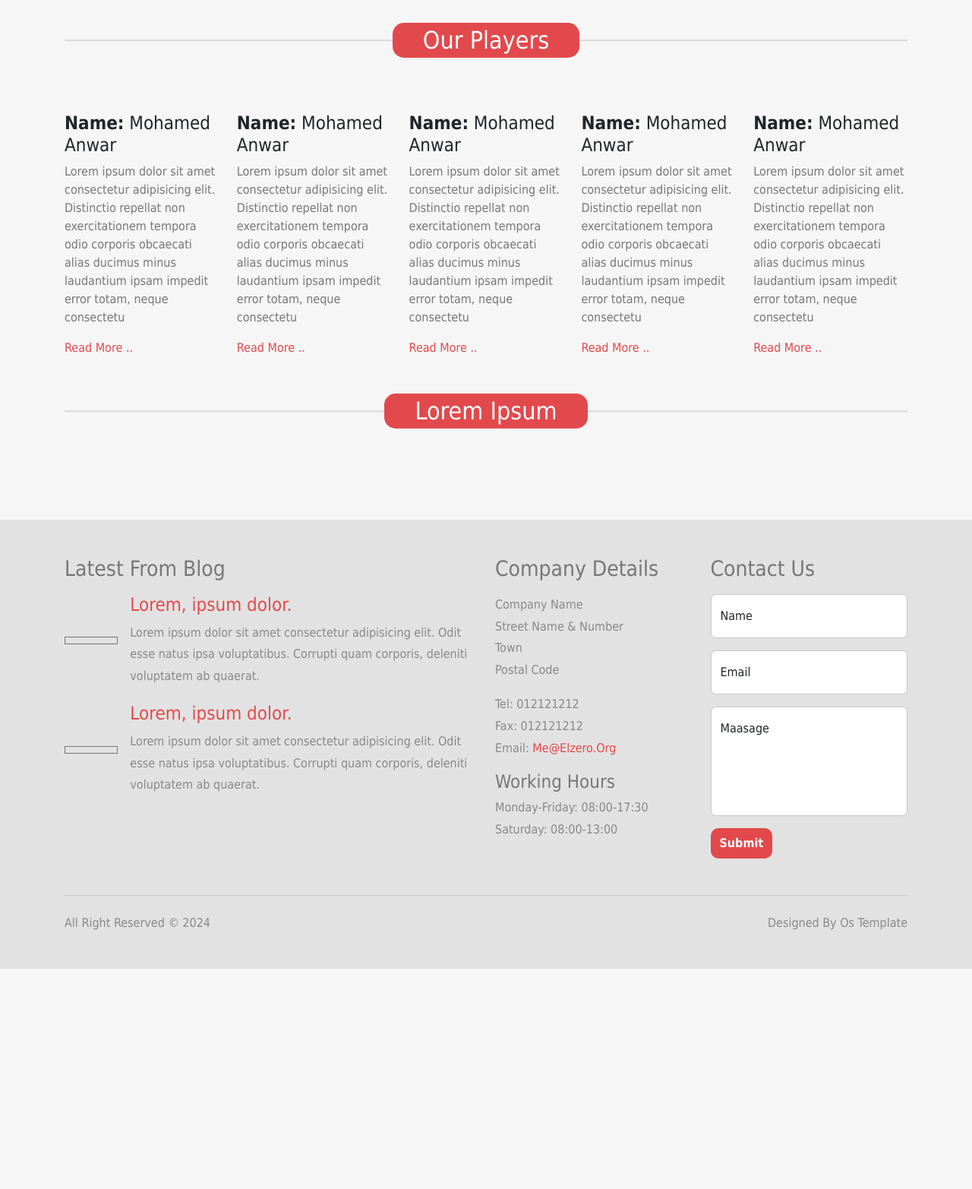
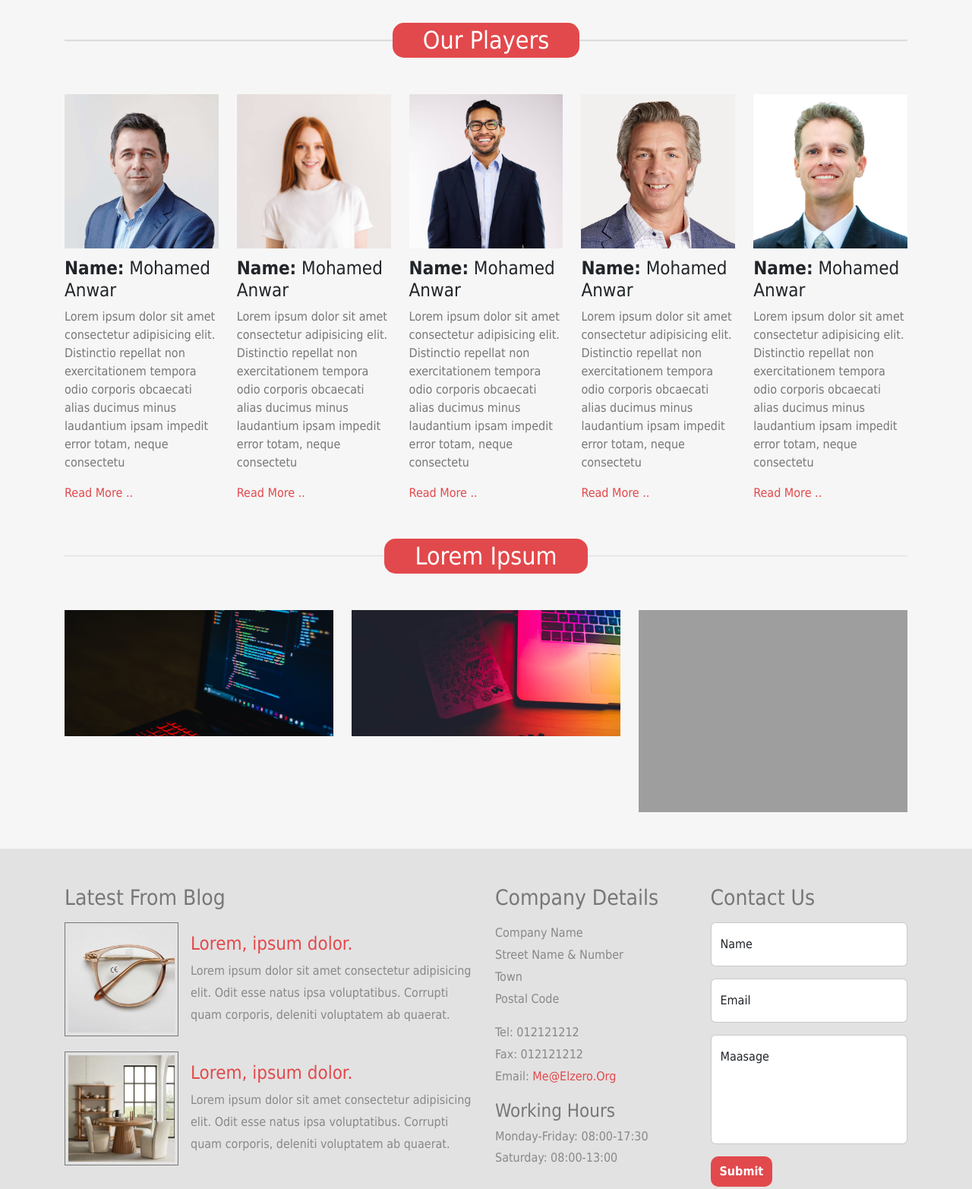
Before and after one commit to mohamedanwar2000k/Composition-Template, a plain HTML site: page index.html in a window 1280 px wide. Shown: the part 1140-2705 px from the top of the page at 76% size. Before the commit the page ends 2415 px from the top, so only its background shows below. Drawn offline with nearby package versions, Linux system fonts and the light colour scheme; the site is published under a folder, as on GitHub Pages, so addresses that start at the root find nothing.

Commit message:
Second Commit
Solve Images Paths Problem

```diff
--- a/index.html
+++ b/index.html
@@ -132,7 +132,7 @@
       </div>
       <div class="boxs">
         <div class="player-box">
-          <img src="/imgs/player-1.jpg" alt="">
+          <img src="imgs/player-1.jpg" alt="">
           <h3><span>Name:</span> Mohamed Anwar</h3>
           <p>
             Lorem ipsum dolor sit amet consectetur adipisicing elit. Distinctio repellat non exercitationem tempora
@@ -142,7 +142,7 @@
           <a href="#">Read More ..</a>
         </div>
         <div class="player-box">
-          <img src="/imgs/player-2.jpg" alt="">
+          <img src="imgs/player-2.jpg" alt="">
           <h3><span>Name:</span> Mohamed Anwar</h3>
           <p>
             Lorem ipsum dolor sit amet consectetur adipisicing elit. Distinctio repellat non exercitationem tempora
@@ -152,7 +152,7 @@
           <a href="#">Read More ..</a>
         </div>
         <div class="player-box">
-          <img src="/imgs/player-3.jpg" alt="">
+          <img src="imgs/player-3.jpg" alt="">
           <h3><span>Name:</span> Mohamed Anwar</h3>
           <p>
             Lorem ipsum dolor sit amet consectetur adipisicing elit. Distinctio repellat non exercitationem tempora
@@ -162,7 +162,7 @@
           <a href="#">Read More ..</a>
         </div>
         <div class="player-box">
-          <img src="/imgs/player-4.png" alt="">
+          <img src="imgs/player-4.png" alt="">
           <h3><span>Name:</span> Mohamed Anwar</h3>
           <p>
             Lorem ipsum dolor sit amet consectetur adipisicing elit. Distinctio repellat non exercitationem tempora
@@ -172,7 +172,7 @@
           <a href="#">Read More ..</a>
         </div>
         <div class="player-box">
-          <img src="/imgs/player-5.jpg" alt="">
+          <img src="imgs/player-5.jpg" alt="">
           <h3><span>Name:</span> Mohamed Anwar</h3>
           <p>
             Lorem ipsum dolor sit amet consectetur adipisicing elit. Distinctio repellat non exercitationem tempora
@@ -193,13 +193,13 @@
       </div>
       <div class="boxs">
         <div class="lorem-box">
-          <img src="/imgs/lorem-1.jpg" alt="">
+          <img src="imgs/lorem-1.jpg" alt="">
         </div>
         <div class="lorem-box">
-          <img src="/imgs/lorem-2.jpg" alt="">
+          <img src="imgs/lorem-2.jpg" alt="">
         </div>
         <div class="lorem-box">
-          <img src="/imgs/lorem-3.jpg" alt="">
+          <img src="imgs/lorem-3.jpg" alt="">
         </div>
       </div>
     </div>
@@ -213,7 +213,7 @@
           <div class="gallery">
             <h3 class="title">Latest From Blog</h3>
             <div class="img-box">
-              <img src="/imgs/footer-1.jpg" alt="">
+              <img src="imgs/footer-1.jpg" alt="">
               <div class="desc">
                 <h4>Lorem, ipsum dolor.</h4>
                 <p class="text">
@@ -224,7 +224,7 @@
               </div>
             </div>
             <div class="img-box">
-              <img src="/imgs/footer-2.webp" alt="">
+              <img src="imgs/footer-2.webp" alt="">
               <div class="desc">
                 <h4>Lorem, ipsum dolor.</h4>
                 <p class="text">
@@ -294,7 +294,7 @@
     crossorigin="anonymous"></script>
 
   <!-- ===== Main JS File ===== -->
-  <script src="/js/main.js"></script>
+  <script src="js/main.js"></script>
 </body>
 
 </html>
```
